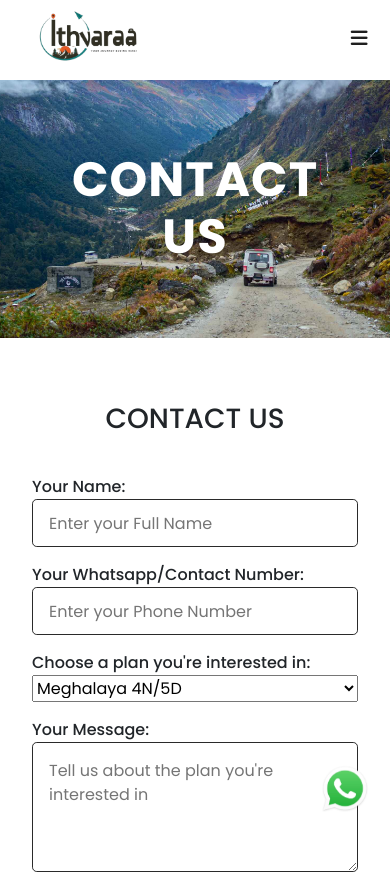
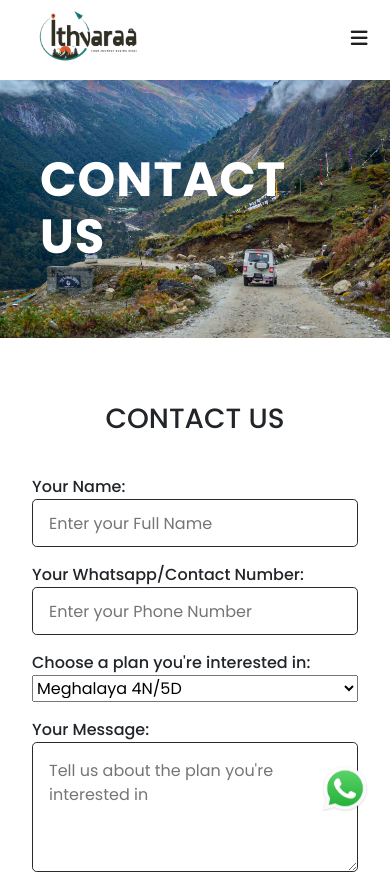
Before and after one commit to rks0001/travel-template, a React (Create React App) app: page /contact in a window 390 px wide. Shown: the top 874 px of the page. Built offline with nearby package versions, Linux system fonts and the light colour scheme.

Commit message:
new-frontend-changes-21Aug

```diff
--- a/src/components/HeroStyles.css
+++ b/src/components/HeroStyles.css
@@ -288,12 +288,12 @@ img{
     left: 50%;
     transform: translate(-50%, -50%);
     width: 100%;
-    text-align: center;
+    text-align: left;
 }
 
 .hero .hero-text2 h1{
     font-size: 3.2rem;
-    text-align: center;
+    text-align: left;
     padding: 0 2rem;
     line-height: 1.3;
     font-weight: 700;
```
